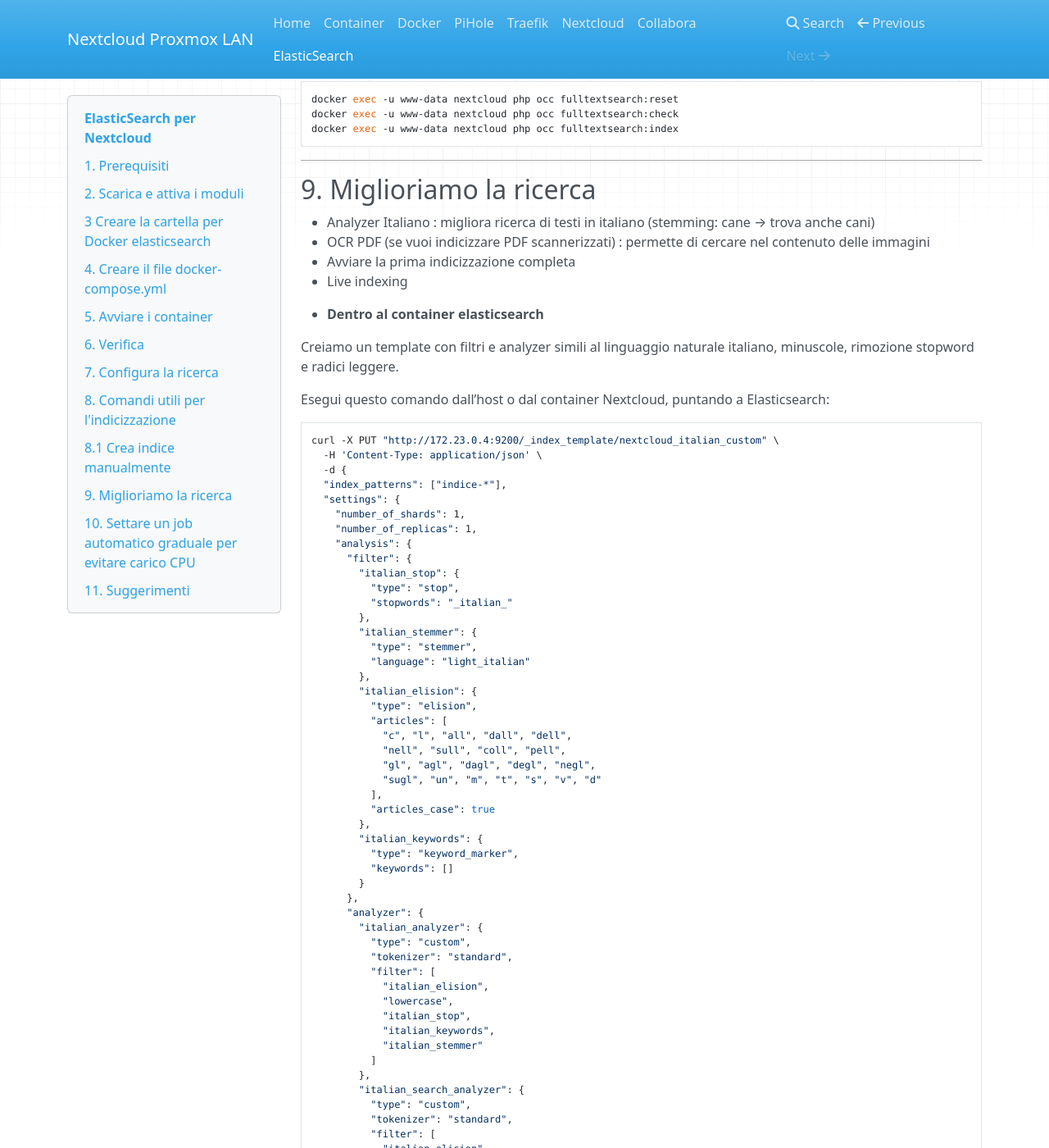
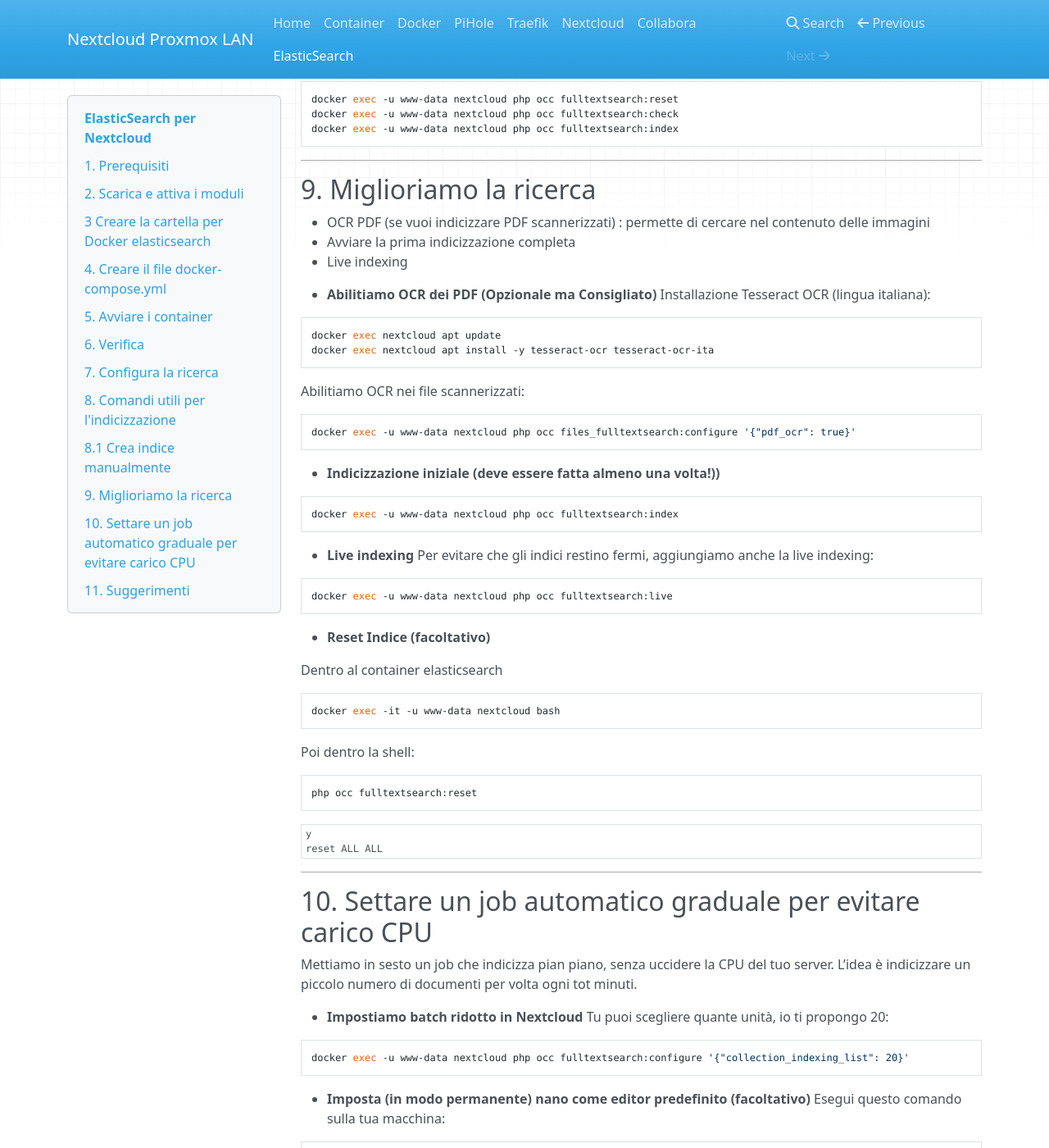
Before and after one commit to masilib/nextcloud-proxmox-lan, an MkDocs documentation site: the page built from docs/07-installazione-elasticsearch.md, in a window 1280 px wide and 1400 px high, scrolled down 2900 px. Shown: the whole window at 82% size. Built offline with MkDocs 1.6.1, drawn with Linux system fonts in a browser that asks for light colours; nearby versions of some CDN libraries; some of the changed text lies outside the part shown.

Commit message:
Update 07-installazione-elasticsearch.md

````diff
--- a/docs/07-installazione-elasticsearch.md
+++ b/docs/07-installazione-elasticsearch.md
@@ -163,145 +163,12 @@ docker exec -u www-data nextcloud php occ fulltextsearch:index
 
 ## 9. Miglioriamo la ricerca
 
-- Analyzer Italiano : migliora ricerca di testi in italiano (stemming: cane → trova anche cani)
 - OCR PDF (se vuoi indicizzare PDF scannerizzati) : permette di cercare nel contenuto delle immagini
 - Avviare la prima indicizzazione completa
 - Live indexing
 
 
-- **Dentro al container elasticsearch**
 
-Creiamo un template con filtri e analyzer simili al linguaggio naturale italiano, minuscole, rimozione stopword e radici leggere.
-
-Esegui questo comando dall’host o dal container Nextcloud, puntando a Elasticsearch:
-
-```bash
-curl -X PUT "http://172.23.0.4:9200/_index_template/nextcloud_italian_custom" \
-  -H 'Content-Type: application/json' \
-  -d {
-  "index_patterns": ["indice-*"],
-  "settings": {
-    "number_of_shards": 1,
-    "number_of_replicas": 1,
-    "analysis": {
-      "filter": {
-        "italian_stop": {
-          "type": "stop",
-          "stopwords": "_italian_"
-        },
-        "italian_stemmer": {
-          "type": "stemmer",
-          "language": "light_italian"
-        },
-        "italian_elision": {
-          "type": "elision",
-          "articles": [
-            "c", "l", "all", "dall", "dell",
-            "nell", "sull", "coll", "pell",
-            "gl", "agl", "dagl", "degl", "negl",
-            "sugl", "un", "m", "t", "s", "v", "d"
-          ],
-          "articles_case": true
-        },
-        "italian_keywords": {
-          "type": "keyword_marker",
-          "keywords": []
-        }
-      },
-      "analyzer": {
-        "italian_analyzer": {
-          "type": "custom",
-          "tokenizer": "standard",
-          "filter": [
-            "italian_elision",
-            "lowercase",
-            "italian_stop",
-            "italian_keywords",
-            "italian_stemmer"
-          ]
-        },
-        "italian_search_analyzer": {
-          "type": "custom",
-          "tokenizer": "standard",
-          "filter": [
-            "italian_elision",
-            "lowercase",
-            "italian_stop",
-            "italian_stemmer"
-          ]
-        }
-      }
-    }
-  },
-  "mappings": {
-    "properties": {
-      "title": {
-        "type": "text",
-        "analyzer": "italian_analyzer",
-        "search_analyzer": "italian_search_analyzer",
-        "fields": {
-          "keyword": {
-            "type": "keyword",
-            "ignore_above": 256
-          }
-        }
-      },
-      "content": {
-        "type": "text",
-        "analyzer": "italian_analyzer",
-        "search_analyzer": "italian_search_analyzer"
-      },
-      "filename": {
-        "type": "text",
-        "analyzer": "italian_analyzer",
-        "search_analyzer": "italian_search_analyzer",
-        "fields": {
-          "keyword": {
-            "type": "keyword",
-            "ignore_above": 512
-          }
-        }
-      },
-      "path": {
-        "type": "keyword"
-      },
-      "mimetype": {
-        "type": "keyword"
-      },
-      "size": {
-        "type": "long"
-      },
-      "owner": {
-        "type": "keyword"
-      },
-      "tags": {
-        "type": "keyword"
-      },
-      "modified": {
-        "type": "date"
-      },
-      "created": {
-        "type": "date"
-      }
-    }
-  }
-}
-
-
-```
-Poi resetta l’indice e ricrea
-```bash
-docker exec -it -u www-data nextcloud bash
-```
-Poi dentro la shell:
-```bash
-php occ fulltextsearch:reset
-```
-
-```pgsql
-y
-reset ALL ALL
-```
 
 - **Abilitiamo OCR dei PDF (Opzionale ma Consigliato)**
 Installazione Tesseract OCR (lingua italiana):
@@ -327,7 +194,22 @@ Per evitare che gli indici restino fermi, aggiungiamo anche la live indexing:
 ```bash
 docker exec -u www-data nextcloud php occ fulltextsearch:live
 ```
+- **Reset Indice (facoltativo)**
 
+Dentro al container elasticsearch
+
+```bash
+docker exec -it -u www-data nextcloud bash
+```
+Poi dentro la shell:
+```bash
+php occ fulltextsearch:reset
+```
+
+```pgsql
+y
+reset ALL ALL
+```
 ---
 
 ## 10. Settare un job automatico graduale per evitare carico CPU
````
Also changed, not shown: 2 other files.
